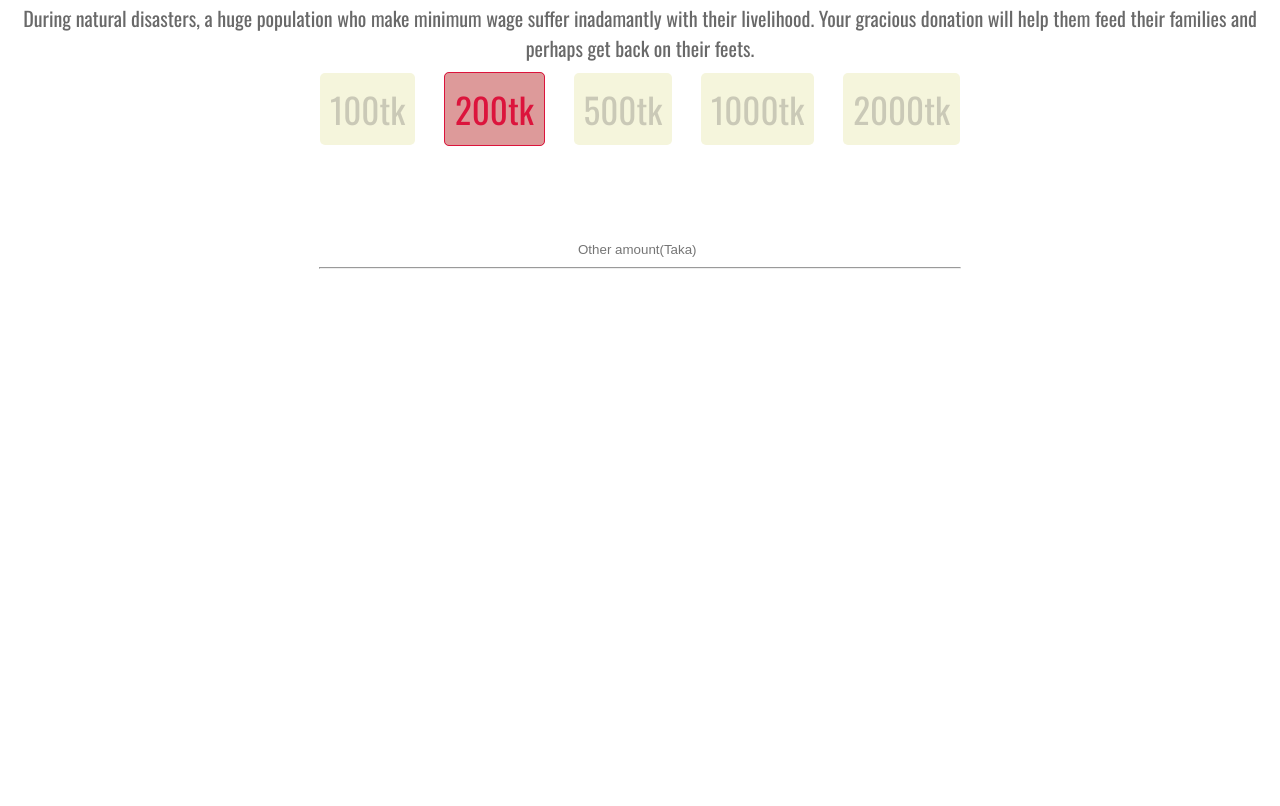
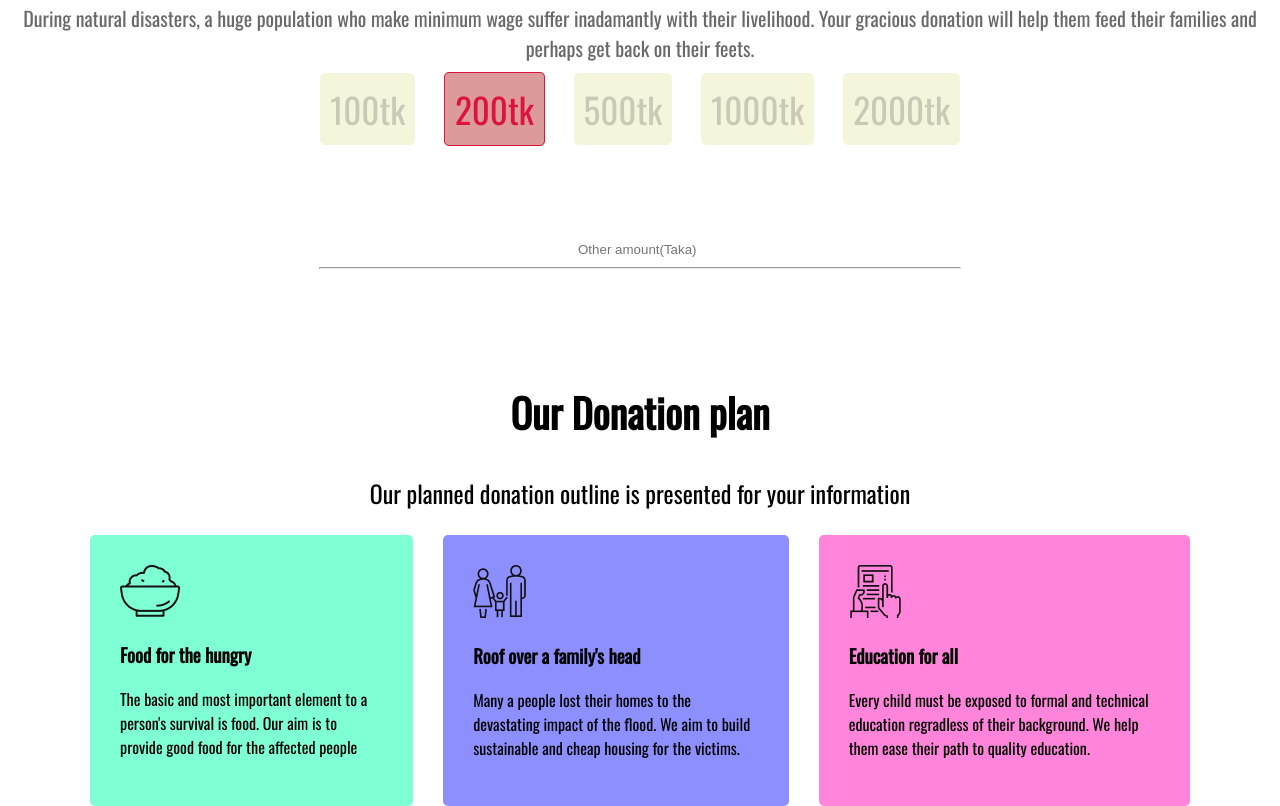
Before and after one commit to Ehsanchy56/Assignment-1, a plain HTML site: page index.html in a window 1280 px wide. Shown: the part 859-1665 px from the top of the page. Before the commit the page ends 1136 px from the top, so only its background shows below. Drawn offline with nearby package versions, Linux system fonts and the light colour scheme.

Commit message:
5th commit

```diff
--- a/index.html
+++ b/index.html
@@ -34,15 +34,33 @@
             <div>
                 <input class="input1" type="text"  placeholder="Other amount(Taka)">
                 <hr>
-
             </div>
+            </section>
+            <br><br><br>
+            <section>
+                <div>
+                    <h2>Our Donation plan</h2>
+                    <p class="text-color3">Our planned donation outline is presented for your information</p>
+                </div>
+                <div class="donation-flex">
+                    <div class="donation-box1">
+                        <img src="icons/food.png" alt="food">
+                        <h3>Food for the hungry</h3>
+                        <p>The basic and most important element to a person's survival is food. Our aim is to provide good food for the affected people</p>
+                    </div>
+                    <div class="donation-box2">
+                        <img src="icons/shelter.png" alt="shelter">
+                        <h3>Roof over a family's head</h3>
+                        <p>Many a people lost their homes to the devastating impact of the flood. We aim to build sustainable and cheap housing for the victims.</p>
+                    </div>
+                    <div class="donation-box3">
+                        <img src="icons/Frame-1.png" alt="book">
+                        <h3>Education for all</h3>
+                        <p>Every child must be exposed to formal and technical education regradless of their background. We help them ease their path to quality education.</p>
+                    </div>
 
 
-
-
-
-
-
+                </div>
             </section>
 </body>
 </html>
--- a/style.css
+++ b/style.css
@@ -17,6 +17,12 @@ h2{
      color: white;
     font-size: 24px;
     text-align: center;
+}
+.text-color3{
+    color: black;
+    font-size: 24px;
+    text-align: center;
+
 }
 .heading-bg{
     background-image: url(images/hero.png);
@@ -63,3 +69,25 @@ border: none;
 hr{
     width: 50%;
 }
+.donation-flex{
+    margin-left: 90px;
+    margin-right: 90px;
+    display: flex;
+    gap: 30px;
+
+}
+.donation-box1{
+    background-color: aquamarine;
+    padding: 30px;
+    border-radius: 5px;
+}
+.donation-box2{
+    background-color: rgba(127, 129, 255, 0.884);
+    padding: 30px;
+    border-radius: 5px;
+}
+.donation-box3{
+    background-color: rgba(255, 127, 217, 0.959);
+    padding: 30px;
+    border-radius: 5px;
+}
```
